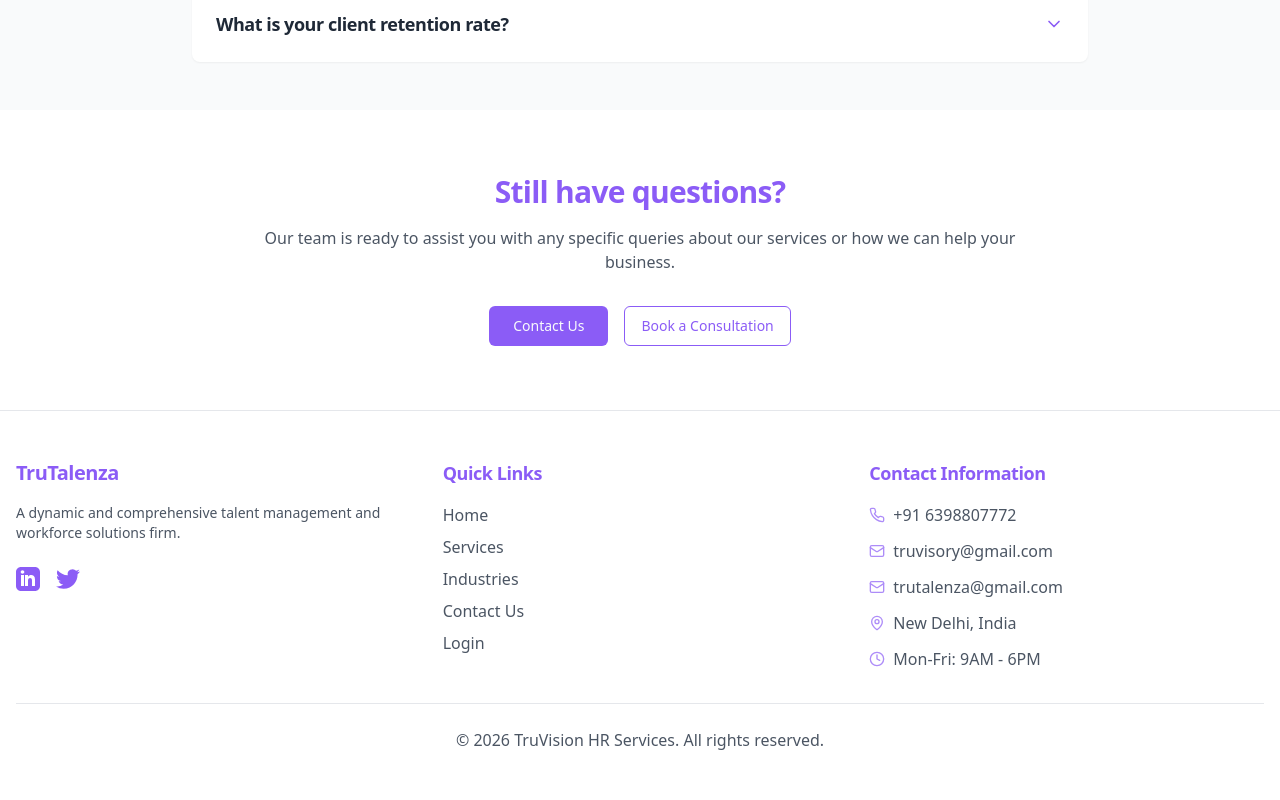
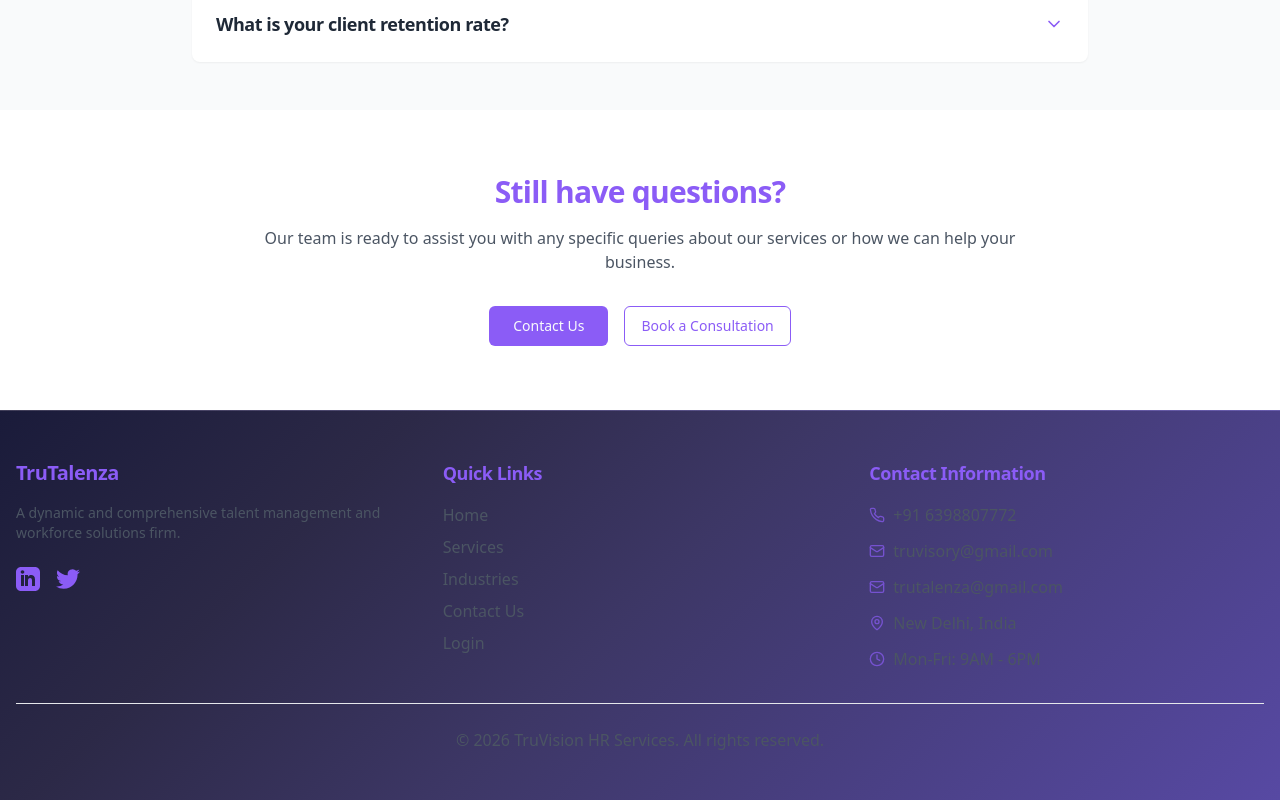
Before and after one commit to Nob1taaaa/vista-spark-web-23, a React (Vite) app: page /faq in a window 1280 px wide. Shown: the part 1348-2148 px from the top of the page. Built offline with nearby package versions, Linux system fonts and the light colour scheme.

Commit message:
Update footer background to match website gradient theme
cgen-aad4c0ebb4a3473c8c203e5f88e2c9ce

```diff
--- a/src/components/Footer.tsx
+++ b/src/components/Footer.tsx
@@ -1,4 +1,3 @@
-
 import { Mail, Phone, Clock, MapPin } from 'lucide-react';
 import { Link } from 'react-router-dom';
 
@@ -6,7 +5,12 @@ const Footer = () => {
   const currentYear = new Date().getFullYear();
 
   return (
-    <footer className="bg-white dark:bg-dark-background text-brand-purple dark:text-white border-t border-gray-200 dark:border-gray-700">
+    <footer
+      className="text-white border-t border-white/10"
+      style={{
+        background: 'linear-gradient(135deg, #1a1b3a 0%, #2c2947 25%, #3d3766 50%, #4a4085 75%, #5749a3 100%)'
+      }}
+    >
       <div className="container mx-auto px-4 py-12">
         <div className="grid grid-cols-1 md:grid-cols-3 gap-8">
           <div className="space-y-4 animate-slide-in" style={{ animationDelay: '0.1s' }}>
```
